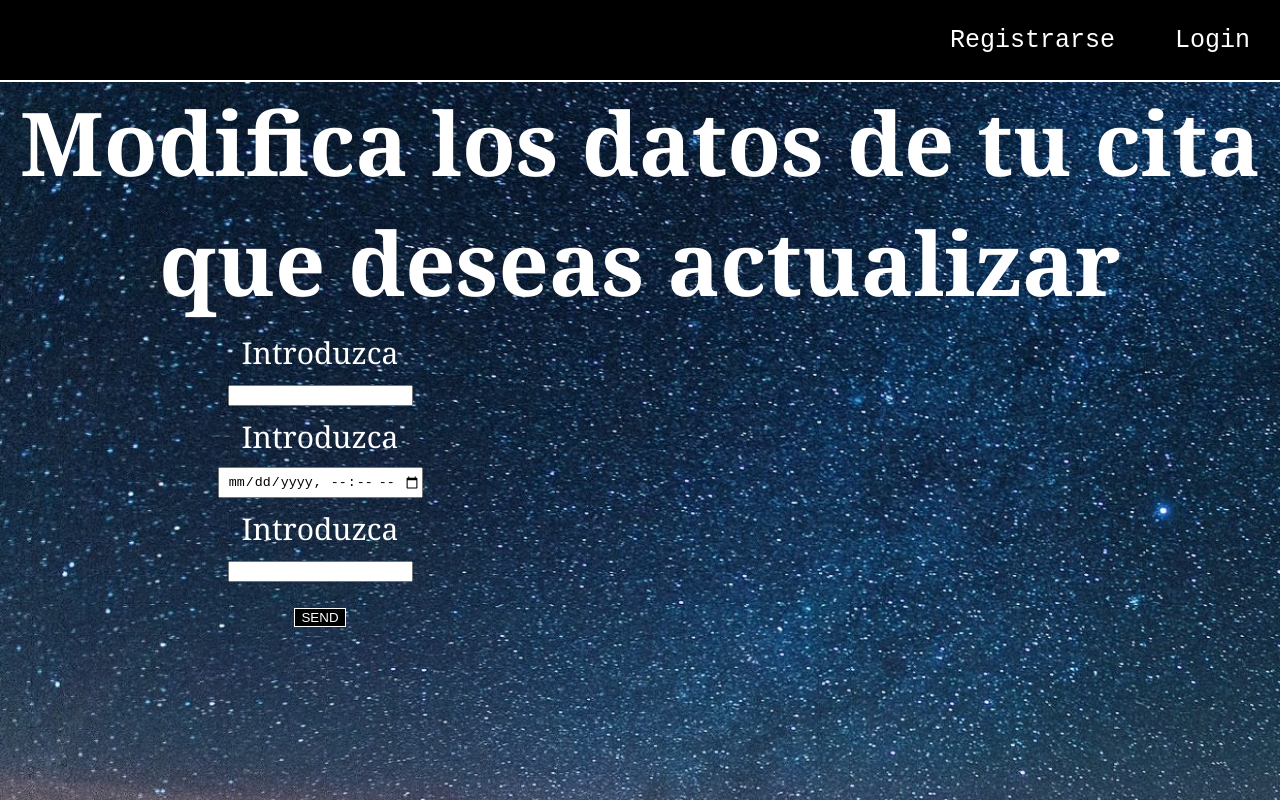
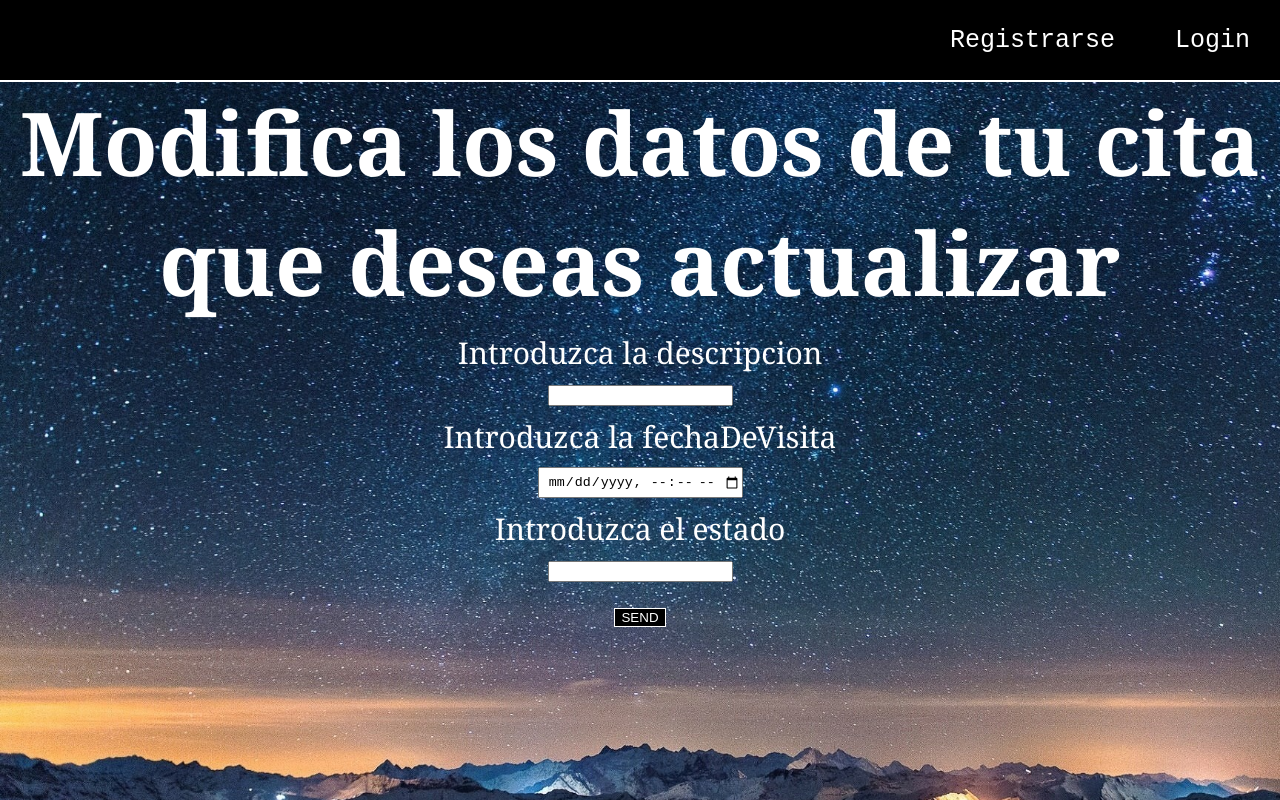
Before and after one commit to AlexMonPe/Frontend_clinica_veterinaria, a React (Create React App) app: page /modificarCita/1 in a window 1280 px wide. Shown: the top 800 px of the page. Built offline with nearby package versions, Linux system fonts and the light colour scheme; no server answers.

Commit message:
estilo al modificar mascota

```diff
--- a/src/contenedores/ModificarCita/ModificarCita.css
+++ b/src/contenedores/ModificarCita/ModificarCita.css
@@ -18,8 +18,8 @@
     cursor: pointer;
 }
 .formulario {
-    height: 54em;
-    width: 40em;
+    height: 1em;
+    width: 80em;
 }
 
 .labelModificarCita{
--- a/src/contenedores/ModificarCita/ModificarCita.js
+++ b/src/contenedores/ModificarCita/ModificarCita.js
@@ -7,11 +7,11 @@ const ModificarCita = () => {
   const dispatch = useDispatch();
   const params = useParams();
   const navegar = useNavigate();
-  //const history = useNavigate();
   const [cita, setCita] = useState({});
   const getCitas = async () => {
     const citasRes = await fetch(
-      "https://veterinaria-back.herokuapp.com/citas/" + params.id,
+      "https://veterinaria-back.herokuapp.com/citas/lista?idMascota=" +
+        params.id,
       {
         method: "GET",
       }
@@ -40,7 +40,7 @@ const ModificarCita = () => {
       };
 
       const patchCita = await fetch(
-        "https://veterinaria-back.herokuapp.com/citas/" + params.id,
+        "https://veterinaria-back.herokuapp.com/citas?id=",
         {
           method: "PATCH",
           body: JSON.stringify(formData),
@@ -65,14 +65,14 @@ const ModificarCita = () => {
     <div className="modificarCita" >
       <h1>Modifica los datos de tu cita que deseas actualizar</h1>
       <form className="formulario" onSubmit={(e) => formSubmit(e)}>
-        <label className="labelModificarCita" for="descripcion">Introduzca </label>
+        <label className="labelModificarCita" for="descripcion">Introduzca la descripcion </label>
         <input
           type="text"
           id="descripcion"
           name="descripcion"
           defaultValue={cita.descripcion}
         />
-        <label className="labelModificarCita" for="fechaDeVisita">Introduzca </label>
+        <label className="labelModificarCita" for="fechaDeVisita">Introduzca la fechaDeVisita </label>
         <input
          className="fecha"
          type="datetime-local"
@@ -81,7 +81,7 @@ const ModificarCita = () => {
          placeholder="aaaa-mm-dd hh:mm:ss"
          defaultValue={cita.fechaDeVisita}
          />
-        <label  className="labelModificarCita" for="estado">Introduzca </label>
+        <label  className="labelModificarCita" for="estado">Introduzca el estado </label>
         <input
           type="text"
           id="estado"
--- a/src/contenedores/ModificarMascota/ModificarMascota.css
+++ b/src/contenedores/ModificarMascota/ModificarMascota.css
@@ -0,0 +1,28 @@
+.modificarMascota{
+    background-image: url("../../../imagenes/estrellas_nevado.jpg");
+    background-size: cover;
+    min-height: 100vh;
+}
+
+.label{
+    display: block;
+    margin: 10px;
+}
+
+.sendButton{
+    display: block;
+    margin: 2em auto;
+    border: 1px solid white;
+    background-color: black;
+    color: white;
+    cursor: pointer;
+}
+.formulario {
+    height: 1em;
+    width: 80em;
+}
+
+.labelModificarmascota{
+    font-size: 30px;
+
+}
--- a/src/contenedores/ModificarMascota/ModificarMascota.js
+++ b/src/contenedores/ModificarMascota/ModificarMascota.js
@@ -62,19 +62,19 @@ const ModificarMascota = () => {
     }
   };
   return (
-    <div>
+    <div className="modificarMascota">
       <h1>Modifica los datos de tu mascota que deseas actualizar</h1>
-      <form onSubmit={(e) => formSubmit(e)}>
-        <label for="nombre_mascota">Introduzca el nombre de su mascota</label>
+      <form className="formulario" onSubmit={(e) => formSubmit(e)}>
+        <label className="labelModificarmascota" for="nombre_mascota">Introduzca el nombre de su mascota</label>
         <input
           type="text"
           id="nombre_mascota"
           name="nombre_mascota"
           defaultValue={mascota.nombre_mascota}
         />
-        <label for="peso">Introduzca el peso de su mascota</label>
+        <label className="labelModificarmascota" for="peso">Introduzca el peso de su mascota</label>
         <input type="text" id="peso" name="peso" defaultValue={mascota.peso} />
-        <label for="doctor">Introduzca el doctor que la atiende</label>
+        <label className="labelModificarmascota" for="doctor">Introduzca el doctor que la atiende</label>
         <input
           type="text"
           id="doctor"
```
